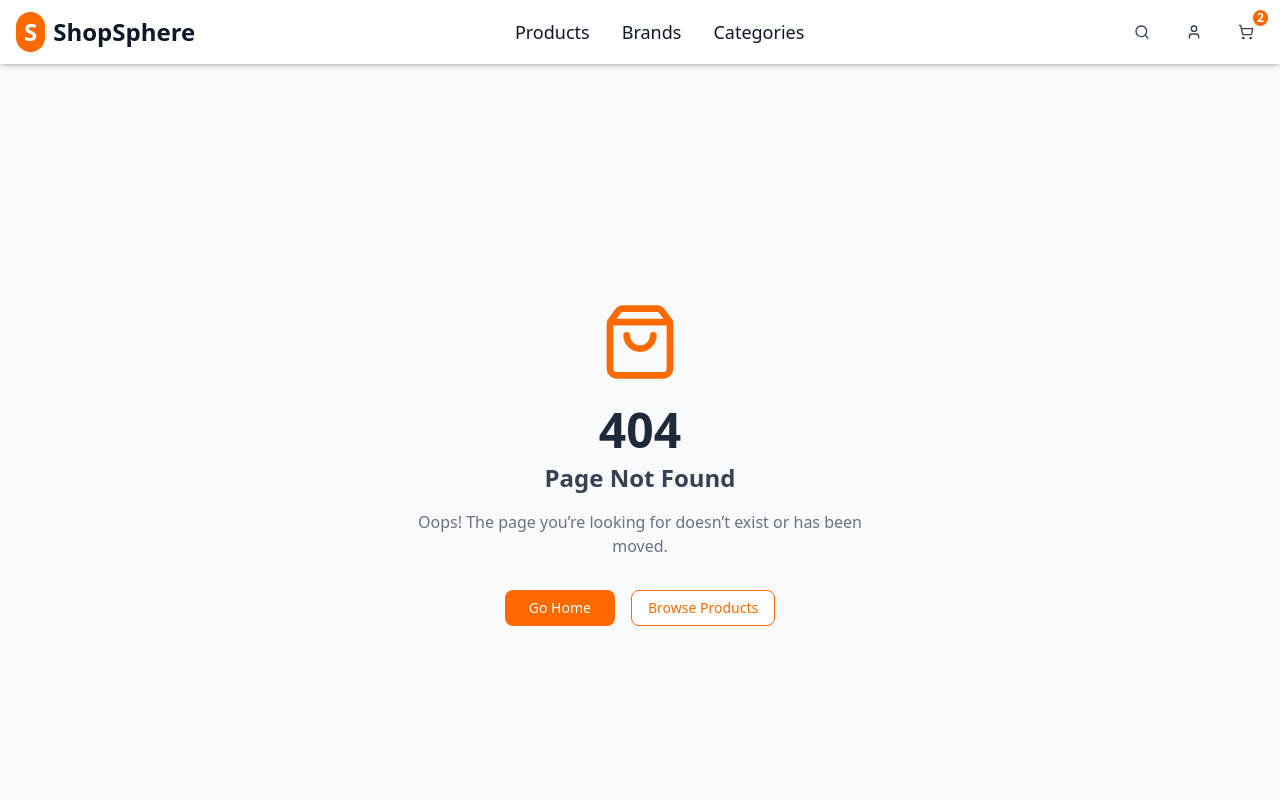
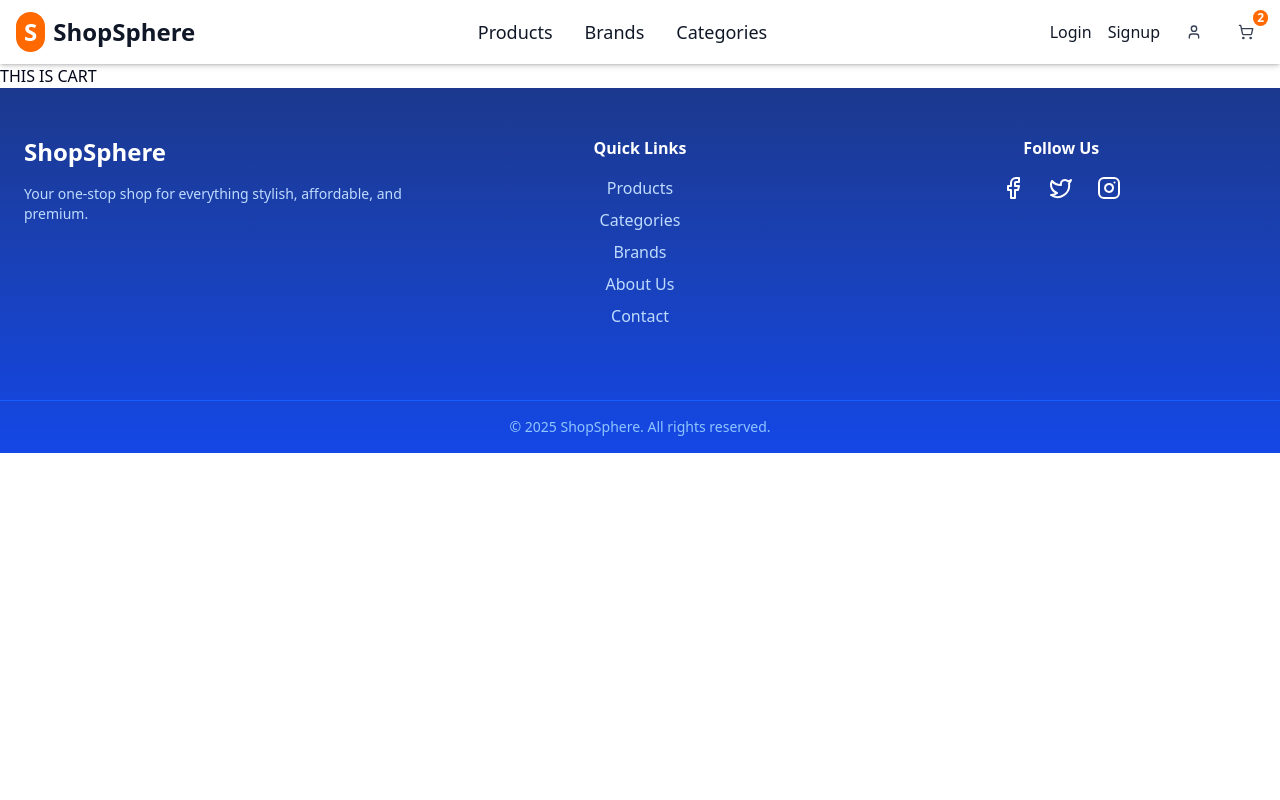
Before and after one commit to MoatazJS/Shop-Sphere, a Next.js app: page /cart in a window 1280 px wide. Before the commit this address had no page. Shown: the top 800 px of the page. Built offline with nearby package versions, Linux system fonts and the light colour scheme.

Commit message:
added login signup buttons, finished setting up nextAuth login authentication

```diff
--- /dev/null
+++ b/src/app/(pages)/cart/page.tsx
@@ -0,0 +1,13 @@
+import { ApiService } from "@/lib/services/ApiServices";
+import React from "react";
+
+export default async function page() {
+  const cartData = ApiService.getCartApi;
+
+  console.log(cartData);
+  return (
+    <>
+      <h1>THIS IS CART</h1>
+    </>
+  );
+}
--- a/src/app/api/auth/[...nextauth]/route.ts
+++ b/src/app/api/auth/[...nextauth]/route.ts
@@ -47,7 +47,7 @@ const handler = NextAuth({
     }),
   ],
   pages: {
-    signIn: "auth/login",
+    signIn: "/auth/login",
   },
 });
 export { handler as GET, handler as POST };
--- a/src/app/auth/login/page.tsx
+++ b/src/app/auth/login/page.tsx
@@ -3,7 +3,6 @@
 import { zodResolver } from "@hookform/resolvers/zod";
 import { useForm } from "react-hook-form";
 import { z } from "zod";
-
 import { Button } from "@/components/ui/button";
 import {
   Form,
--- /dev/null
+++ b/src/app/components/layouts/AddToCartBtn.tsx
@@ -0,0 +1,32 @@
+"use client";
+import { Button } from "@/components/ui/button";
+import { ApiService } from "@/lib/services/ApiServices";
+import { ShoppingCart } from "lucide-react";
+import { AddtoCartProps } from "@/lib/interfaces/interface";
+import { useSession } from "next-auth/react";
+export default function AddToCartBtn({ productId }: AddtoCartProps) {
+  const { data: session } = useSession();
+
+  async function handleAddToCart() {
+    try {
+      if (!session?.accessToken) {
+        console.error("No token found, user not logged in");
+        return;
+      }
+      const res = await ApiService.addToCart(productId);
+      console.log("Added to cart:", res);
+    } catch (err) {
+      console.error(err);
+    }
+  }
+  return (
+    <>
+      <Button
+        onClick={handleAddToCart}
+        className="w-full bg-orange-500 hover:bg-orange-600 text-white"
+      >
+        <ShoppingCart /> Add to Cart
+      </Button>
+    </>
+  );
+}
--- a/src/app/components/layouts/navbar.tsx
+++ b/src/app/components/layouts/navbar.tsx
@@ -2,7 +2,7 @@
 
 import Link from "next/link";
 import { useState } from "react";
-import { ShoppingCart, User, Search, Menu, X } from "lucide-react";
+import { ShoppingCart, User, Menu, X } from "lucide-react";
 import { Button } from "@/components/ui/button";
 
 export function Navbar() {
@@ -34,13 +34,18 @@ export function Navbar() {
 
         {/* Right Actions */}
         <div className="flex items-center gap-4">
-          <Button
-            variant="ghost"
-            size="icon"
-            className="text-gray-700 hover:text-orange-500"
+          <Link
+            href="/auth/login"
+            className="hover:text-orange-500 hidden md:inline"
           >
-            <Search />
-          </Button>
+            Login
+          </Link>
+          <Link
+            href="/auth/register"
+            className="hover:text-orange-500 hidden md:inline"
+          >
+            Signup
+          </Link>
           <Button
             variant="ghost"
             size="icon"
@@ -64,7 +69,7 @@ export function Navbar() {
           {/* Mobile Menu Button */}
           <button
             onClick={() => setIsOpen(!isOpen)}
-            className="md:hidden text-gray-700"
+            className="md:hidden text-gray-700 cursor-pointer"
           >
             {isOpen ? <X size={24} /> : <Menu size={24} />}
           </button>
@@ -83,6 +88,12 @@ export function Navbar() {
           <Link href="/categories" className="block hover:text-orange-400">
             Categories
           </Link>
+          <Link href="/auth/login" className="block hover:text-orange-500">
+            Login
+          </Link>
+          <Link href="/auth/register" className="block hover:text-orange-500">
+            Signup
+          </Link>
         </div>
       )}
     </nav>
--- /dev/null
+++ b/src/lib/interfaces/next-auth.d.ts
@@ -0,0 +1,22 @@
+import NextAuth, { DefaultSession, DefaultUser } from "next-auth";
+
+declare module "next-auth" {
+  interface User extends DefaultUser {
+    accessToken?: string; // ✅ consistent
+    role?: string;
+  }
+
+  interface Session {
+    accessToken?: string;
+    user: {
+      role?: string;
+    } & DefaultSession["user"];
+  }
+}
+
+declare module "next-auth/jwt" {
+  interface JWT {
+    accessToken?: string;
+    role?: string;
+  }
+}
--- a/src/lib/services/ApiServices.ts
+++ b/src/lib/services/ApiServices.ts
@@ -9,9 +9,9 @@ import {
 import { registerFormValues } from "../validations/authSchemas";
 
 class ApiServices {
-  baseURL = "https://ecommerce.routemisr.com/api/v1/";
+  baseURL = "https://ecommerce.routemisr.com/";
   async getAllCategories(): Promise<CategoriesResponse> {
-    const res = await fetch(this.baseURL + "categories");
+    const res = await fetch(this.baseURL + "api/v1/categories");
     if (!res) {
       throw new Error("Failed to get categories");
     }
@@ -19,7 +19,7 @@ class ApiServices {
   }
 
   async getOneCategory(categoryId: string): Promise<SingleCategoryResponse> {
-    const res = await fetch(this.baseURL + `categories/${categoryId}`);
+    const res = await fetch(this.baseURL + `api/v1/categories/${categoryId}`);
     if (!res) {
       throw new Error("Failed to fetch category");
     }
@@ -27,7 +27,7 @@ class ApiServices {
   }
 
   async getAllProducts(): Promise<ProductsResponse> {
-    const res = await fetch(this.baseURL + "products");
+    const res = await fetch(this.baseURL + "api/v1/products");
     if (!res) {
       throw new Error("Failed to get products");
     }
@@ -35,7 +35,7 @@ class ApiServices {
   }
 
   async getAllBrands(): Promise<BrandsResponse> {
-    const res = await fetch(this.baseURL + "brands");
+    const res = await fetch(this.baseURL + "api/v1/brands");
     if (!res) {
       throw new Error("Failed to get brands");
     }
@@ -43,21 +43,21 @@ class ApiServices {
   }
 
   async getOneProduct(id: string): Promise<SingleProductResponse> {
-    const res = await fetch(this.baseURL + `products/${id}`);
+    const res = await fetch(this.baseURL + `api/v1/products/${id}`);
     if (!res) {
       throw new Error("Failed to get product details");
     }
     return res.json();
   }
   async getSingleBrand(brandId: string): Promise<SingleBrandResponse> {
-    const res = await fetch(this.baseURL + `brands/${brandId}`);
+    const res = await fetch(this.baseURL + `api/v1/brands/${brandId}`);
     if (!res) {
       throw new Error("Failed to get brand details");
     }
     return res.json();
   }
   async LoginApi(email: string, password: string) {
-    const res = await fetch(this.baseURL + "auth/signin", {
+    const res = await fetch(this.baseURL + "api/v1/auth/signin", {
       headers: {
         "Content-Type": "application/json",
       },
@@ -73,7 +73,7 @@ class ApiServices {
     return res.json();
   }
   async registerApi(values: registerFormValues) {
-    const res = await fetch(this.baseURL + `auth/signup`, {
+    const res = await fetch(this.baseURL + `api/v1/auth/signup`, {
       headers: {
         "Content-Type": "application/json",
       },
```
